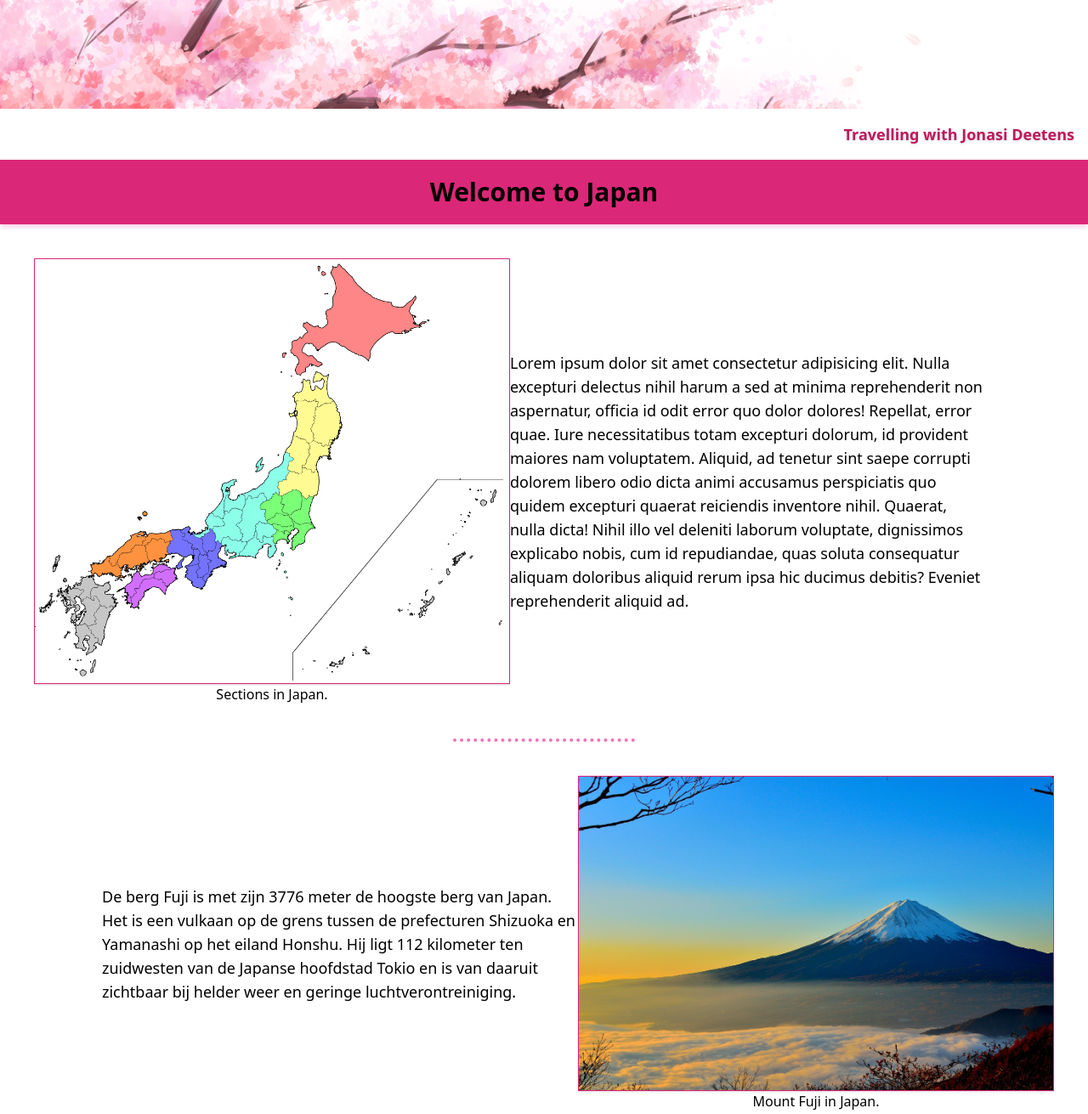
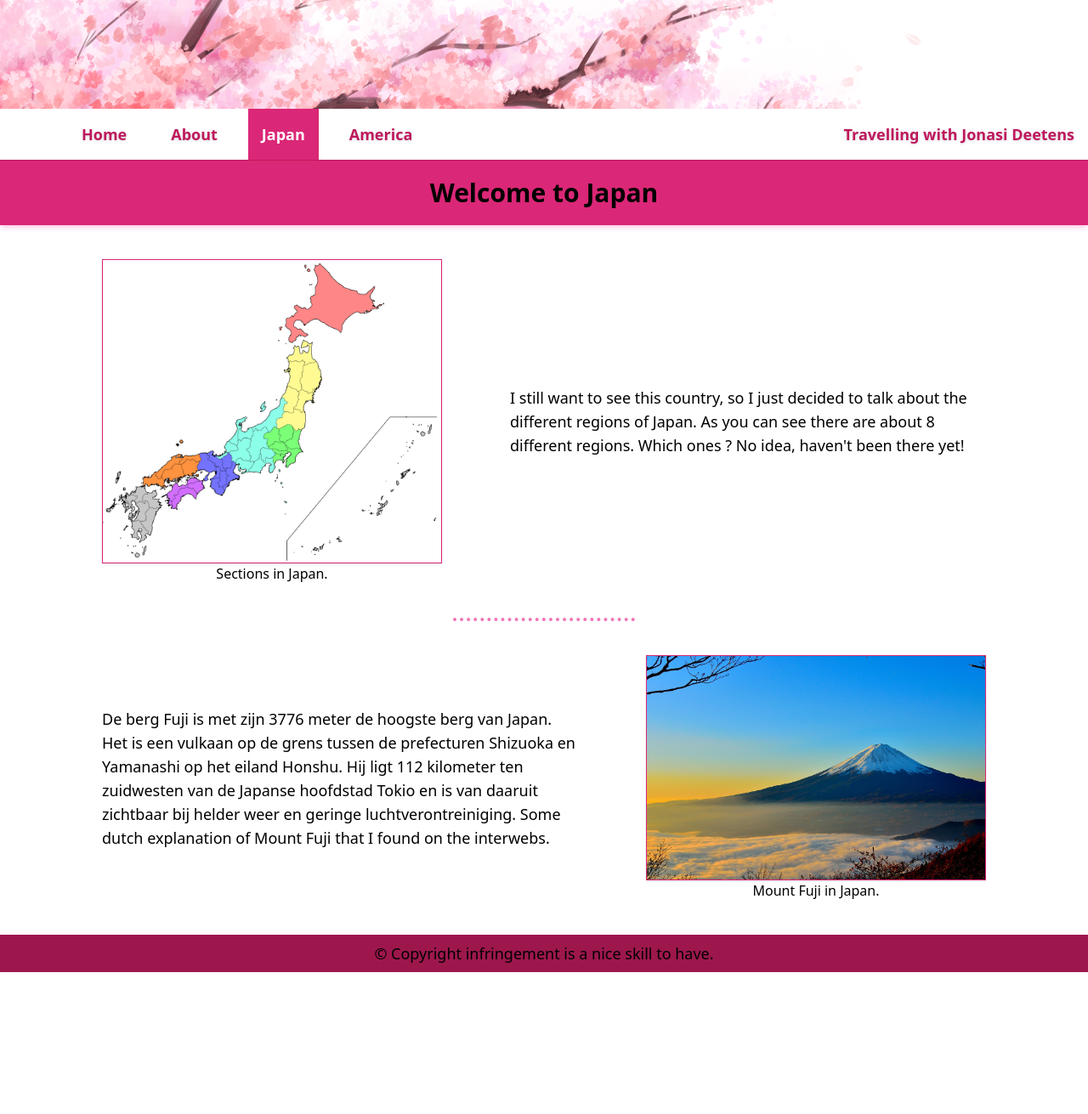
Before and after one commit to Jonasi-Deetens/Sakura, a plain HTML site: page src/japan/index.html in a window 1280 px wide. Shown: the whole page at 85% size. After the commit the page ends 1144 px from the top, so only its background shows below. Drawn offline with nearby package versions, Linux system fonts and the light colour scheme.

Commit message:
Add custom size for img tags and add content to japan page

```diff
--- a/src/japan/index.html
+++ b/src/japan/index.html
@@ -10,8 +10,16 @@
 <body>
     <header role="banner" class="bgSakura bg-fixed bg-no-repeat h-32 p-10">
     </header>
+    <nav role="navigation" class="bg-white flex m-auto justify-between border-b border-pink-700 sticky top-0">
+        <ul class="flex text-center m-auto ml-20 justify-between">
+            <li class="mr-5 text-lg p-4 font-semibold text-pink-700 hover:text-pink-400 drop-shadow"><a href="../../index.html">Home</a></li>
+            <li class="mr-5 text-lg p-4 font-semibold text-pink-700 hover:text-pink-400 drop-shadow"><a href="../about/index.html">About</a></li>
+            <li class="mr-5 text-lg p-4 font-semibold bg-pink-600 text-white"><a href="#">Japan</a></li>
+            <li class="mr-5 text-lg p-4 font-semibold text-pink-700 hover:text-pink-400 drop-shadow"><a href="../america/index.html">America</a></li>
+        </ul>
+        <p class="text-right text-lg p-4 font-semibold text-pink-700 drop-shadow">Travelling with Jonasi Deetens</p>
+    </nav>
     <main role="main">
-        <p class="text-right text-lg p-4 font-semibold text-pink-700 drop-shadow">Travelling with Jonasi Deetens</p>
         <h1 class="text-3xl text-center p-5 font-semibold bg-pink-600 shadow-md shadow-pink-200">Welcome to Japan</h1>
         <section class="">
             <div class="flex flex-row p-10">
@@ -20,9 +28,9 @@
                     <figcaption>Sections in Japan.</figcaption>
                 </figure>
                 <p class="w-1/2 m-auto mr-20 text-lg">
-                    Lorem ipsum dolor sit amet consectetur adipisicing elit. Nulla excepturi delectus nihil harum a sed at minima reprehenderit non aspernatur, officia id odit error quo dolor dolores! Repellat, error quae.
-                    Iure necessitatibus totam excepturi dolorum, id provident maiores nam voluptatem. Aliquid, ad tenetur sint saepe corrupti dolorem libero odio dicta animi accusamus perspiciatis quo quidem excepturi quaerat reiciendis inventore nihil.
-                    Quaerat, nulla dicta! Nihil illo vel deleniti laborum voluptate, dignissimos explicabo nobis, cum id repudiandae, quas soluta consequatur aliquam doloribus aliquid rerum ipsa hic ducimus debitis? Eveniet reprehenderit aliquid ad.
+                    I still want to see this country, so I just decided to talk about the different regions of Japan.
+                    As you can see there are about 8 different regions. Which ones ?
+                    No idea, haven't been there yet!
                 </p>
             </div>
         </section>
@@ -33,6 +41,7 @@
                     De berg Fuji is met zijn 3776 meter de hoogste berg van Japan.
                     Het is een vulkaan op de grens tussen de prefecturen Shizuoka en Yamanashi op het eiland Honshu.
                     Hij ligt 112 kilometer ten zuidwesten van de Japanse hoofdstad Tokio en is van daaruit zichtbaar bij helder weer en geringe luchtverontreiniging.
+                    Some dutch explanation of Mount Fuji that I found on the interwebs.
                 </p>
                 <figure class="w-1/2 text-center">
                     <img class="m-auto shadow border border-pink-600" src="../../images/mount-fuji.jpg" alt="Mount Fuji - Japan">
@@ -41,8 +50,8 @@
             </div>
         </section>
     </main>
-    <footer role="contentinfo">
-
+    <footer role="contentinfo" class="w-full text-center p-2 bg-pink-800">
+        <h3 class="text-lg">&copy; Copyright infringement is a nice skill to have.</h3>
     </footer>
 </body>
 </html>
--- a/styles/style.css
+++ b/styles/style.css
@@ -1,3 +1,8 @@
 .bgSakura {
     background-image: url("../images/sakura-tree-small.png");
 }
+
+img {
+    width: 400px;
+    height: 250px;
+}
```
